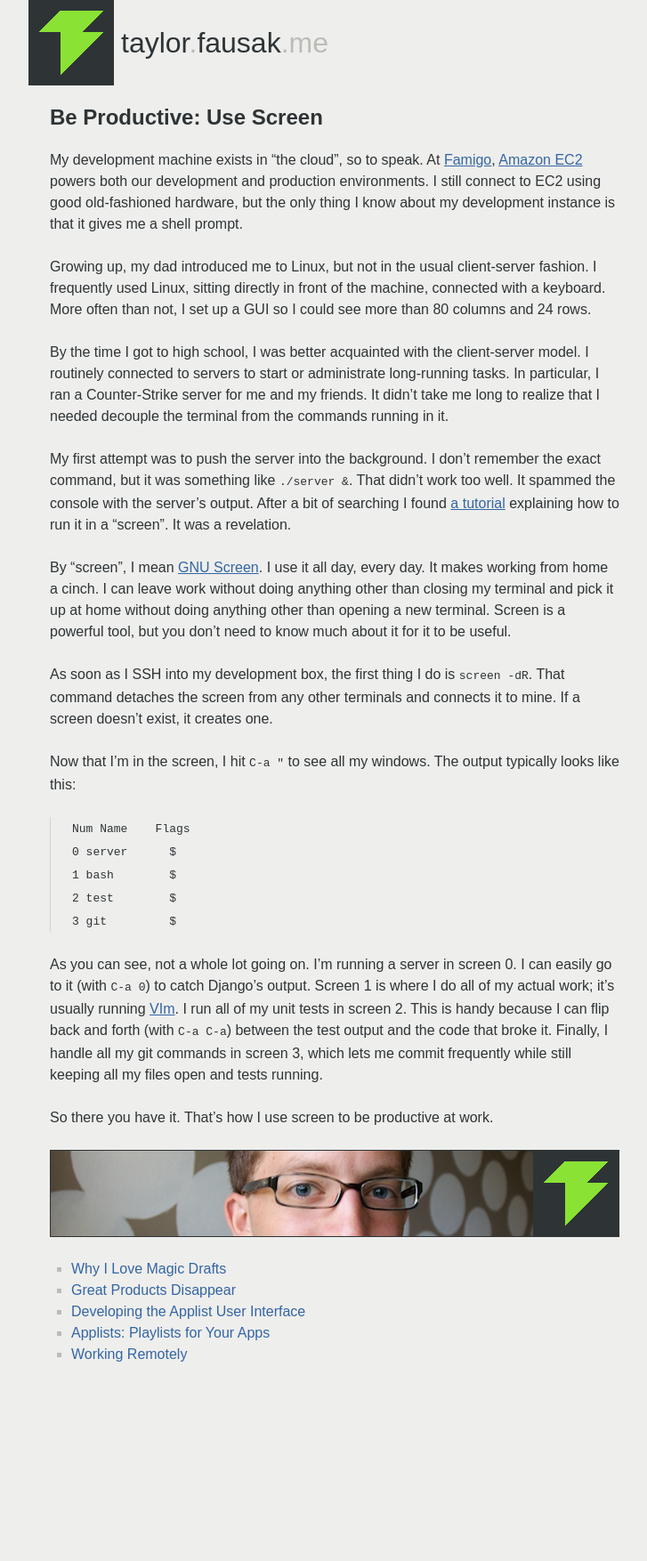
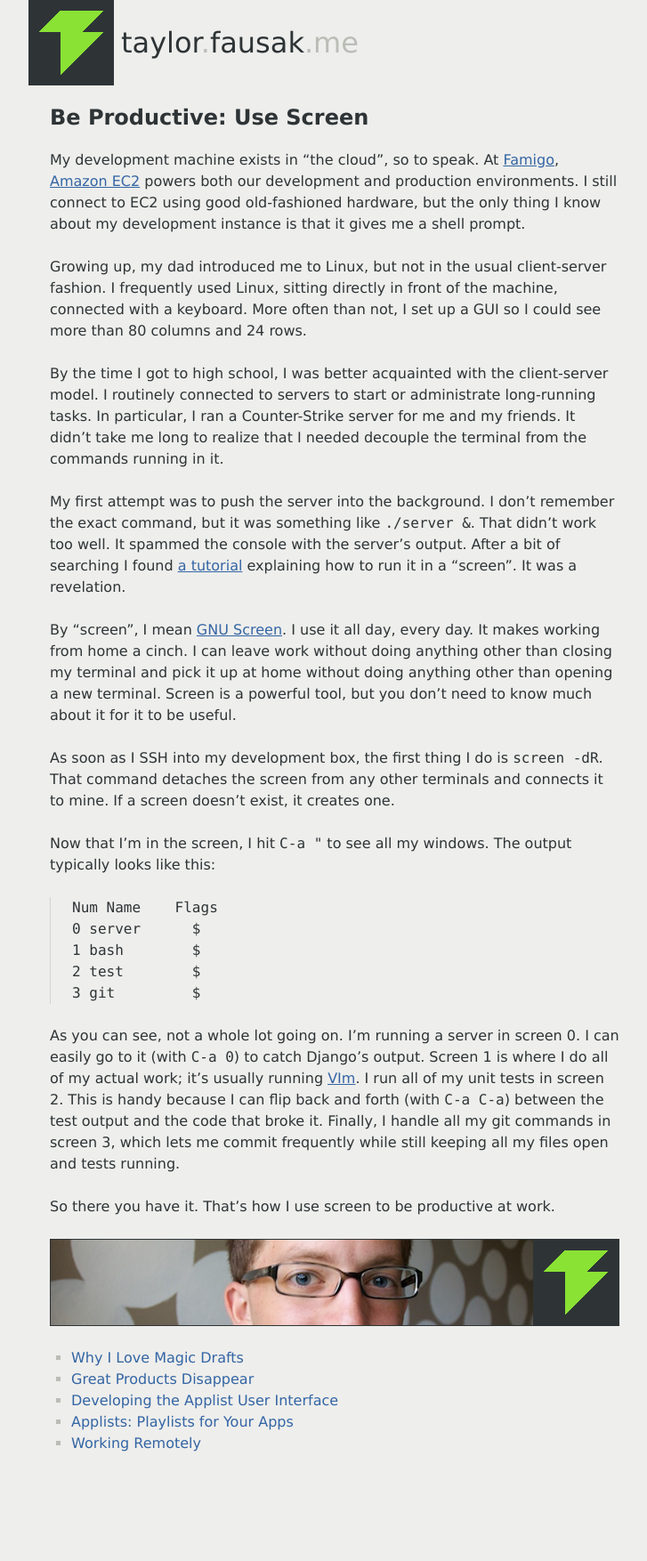
Before and after one commit to tfausak/tfausak.github.io, a Jekyll site: the page built from _posts/2011-10-27-be-productive-use-screen.md, in a window 1280 px wide. Shown: the whole page at 89% size, without its empty margins (264-991 px from the left). Built offline with Jekyll 4.4.1, drawn with Linux system fonts in a browser that asks for light colours; before the commit the page ends 1654 px from its top, so only the background shows below that.

Commit message:
Add OSX fonts.

```diff
--- a/static/styles/main.css
+++ b/static/styles/main.css
@@ -4,7 +4,7 @@
 html, body {
     background: #eeeeec;
     color: #2e3436;
-    font: 1em/1.5em sans-serif;
+    font: 1em/1.5em 'Lucida Grande', sans-serif;
     padding-bottom: 3em;
 }
 .wrapper {
@@ -31,7 +31,7 @@ blockquote {
     padding-left: 1.5em;
 }
 code {
-    font-family: monospace;
+    font-family: 'Menlo', monospace;
 }
 h1 {
     font-size: 1.5em;
```
Also changed, not shown: static/styles/all.css.
